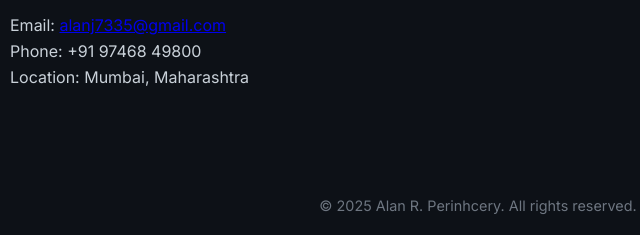
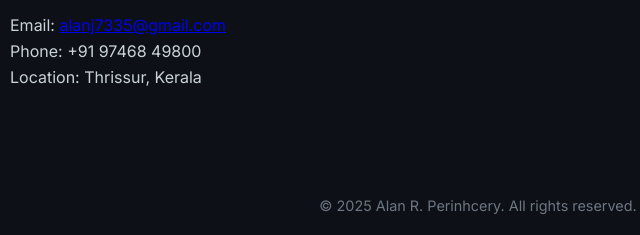
Before and after one commit to KAL-KI-crypto/alan-portfolio, a plain HTML site: page index.html in a window 1280 px wide. Shown: the part 1392-1627 px from the top of the page, 162-802 px from the left. Drawn offline with Linux system fonts and the light colour scheme.

Commit message:
Update index.html

```diff
--- a/index.html
+++ b/index.html
@@ -131,7 +131,7 @@
       <h2>Contact</h2>
       <p>Email: <a href="mailto:alanj7335@gmail.com">alanj7335@gmail.com</a></p>
       <p>Phone: +91 97468 49800</p>
-      <p>Location: Mumbai, Maharashtra</p>
+      <p>Location: Thrissur, Kerala</p>
     </section>
   </main>
 
```
